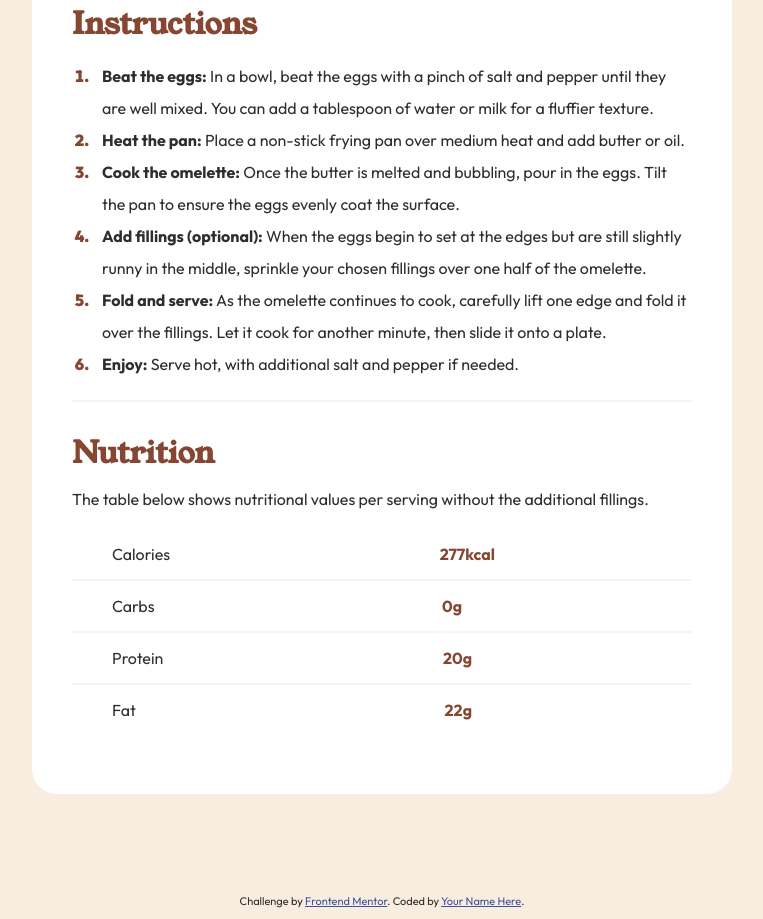
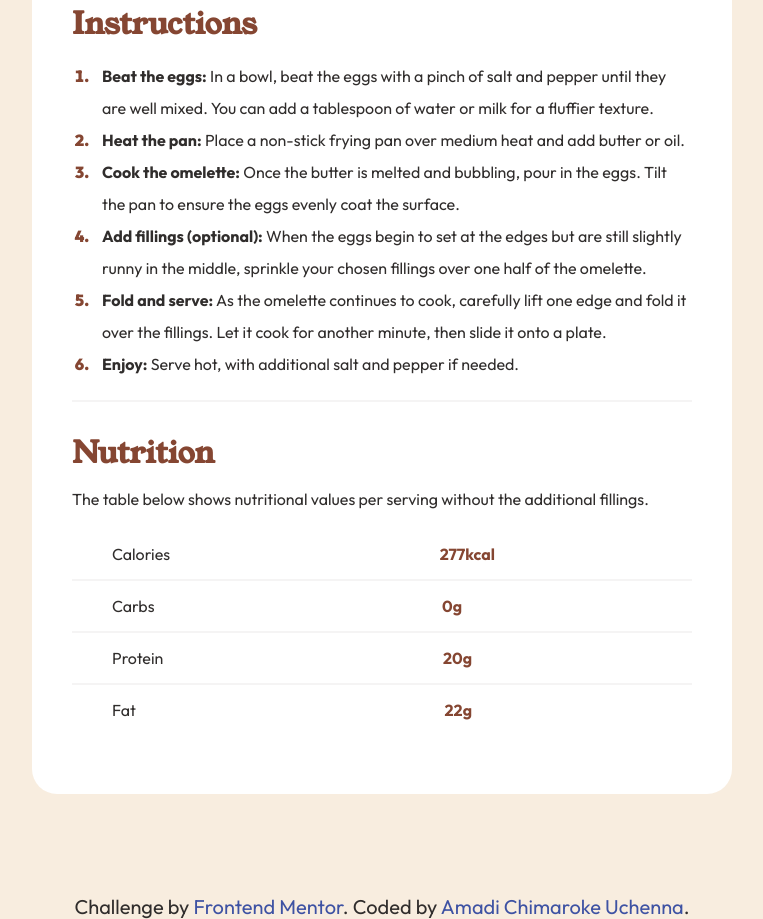
Before and after one commit to ChimarokeAmadi/recipe-page-main, a plain HTML site: page index.html in a window 1280 px wide. Shown: the part 1106-2025 px from the top of the page, without its empty margins (258-1021 px from the left). Drawn offline with Linux system fonts and the light colour scheme.

Commit message:
Added name to attribution section

```diff
--- a/assets/style.css
+++ b/assets/style.css
@@ -4,8 +4,8 @@
     box-sizing: border-box;
 }
 
-.attribution { font-size: 11px; text-align: center; }
-.attribution a { color: hsl(228, 45%, 44%); }
+.attribution { font-size: 20px; text-align: center; }
+.attribution a { color: hsl(228, 45%, 44%); text-decoration: none;}
 
 :root {
     --white: hsl(0, 0%, 100%);
--- a/index.html
+++ b/index.html
@@ -201,7 +201,7 @@
   </div>
   <div class="attribution">
     Challenge by <a href="https://www.frontendmentor.io?ref=challenge" target="_blank">Frontend Mentor</a>.
-    Coded by <a href="#">Your Name Here</a>.
+    Coded by <a href="http://www.linkedin.com/in/chimaroke-amadi">Amadi Chimaroke Uchenna</a>.
   </div>
 </body>
 </html>
```
